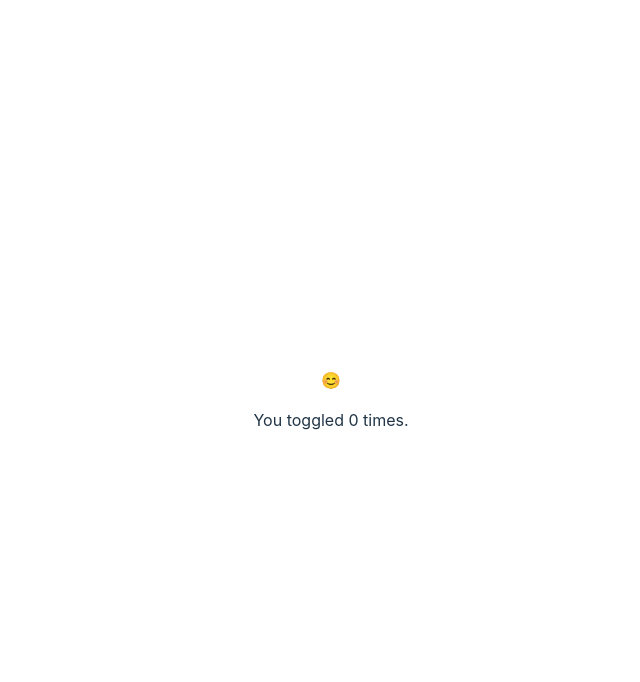
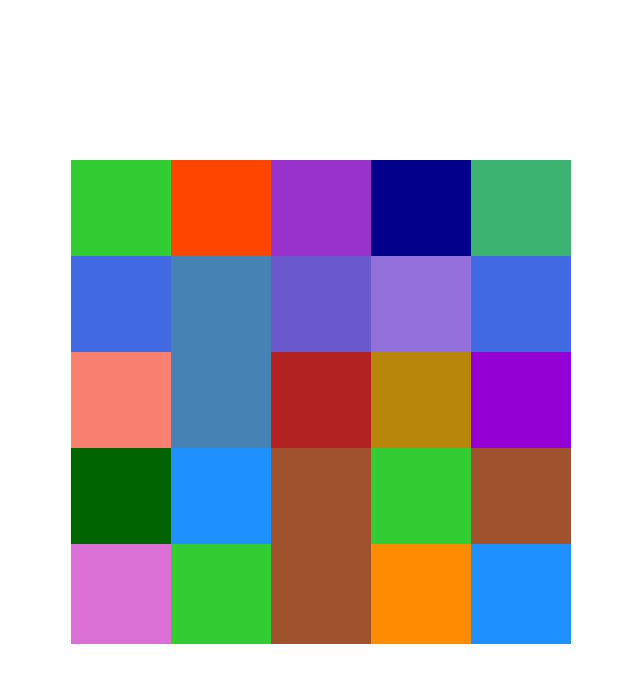
Before and after one commit to csillagpeti/pokecard, a React (Vite) app: page / in a window 1280 px wide. Shown: the top 682 px of the page, without its empty margins (319-959 px from the left). Built offline with nearby package versions, Linux system fonts and the light colour scheme.

Commit message:
ColorBox state exercise

```diff
--- a/src/App.jsx
+++ b/src/App.jsx
@@ -16,28 +16,22 @@ import Form from './Form'
 import Counter from './Counter'
 import Toggler from './Toggler'
 import ToggleCounter from './ToggleCounter'
+import ColorBoxGrid from './ColorBoxGrid'
 
-const data = [
-  { id: 1, item: 'eggs', quantity: 12, completed: false },
-  { id: 2, item: 'milk', quantity: 4, completed: true },
-  { id: 3, item: 'butter', quantity: 1, completed: false },
-  { id: 4, item: 'carrots', quantity: 6, completed: true },
-  { id: 5, item: 'chicken breasts', quantity: 2, completed: false }
-]
-
-const properties = [
-  { id: 129031, name: "Desert Yurt", rating: 4.9, price: 150 },
-  { id: 129331, name: "Lone Mountain Cabin", rating: 4.8, price: 250 },
-  { id: 129032, name: "Cactus Retreat", rating: 4.75, price: 300 },
-  { id: 129033, name: "Redwood Treehouse Escape", rating: 4.9, price: 120 },
-  { id: 129034, name: "Oceanview Condo", rating: 4.7, price: 140 },
-  { id: 129035, name: "Gold Miner Campground", rating: 4.69, price: 96 },
-];
 
 function App() {
   return (
     <>
-      {/* <Greeter person="Bob"/>
+    <ColorBoxGrid
+      colors={colors}/>
+    </>
+  )
+}
+
+export default App
+
+/* Available components in the sandbox:
+<Greeter person="Bob"/>
 <LoginForm />
 <Die />
 <DiceRoll />
@@ -57,10 +51,57 @@ function App() {
 <Clicker message="HI!!!" buttonText="Click me" />
 <Clicker message="Please Stop Clicking Me!" buttonText="Do Not Click" />
 <Counter />
-      <Toggler /> */}
-      <ToggleCounter />
-    </>
-  )
-}
+<Toggler />
+<ToggleCounter /> */
 
-export default App
+const data = [
+  { id: 1, item: 'eggs', quantity: 12, completed: false },
+  { id: 2, item: 'milk', quantity: 4, completed: true },
+  { id: 3, item: 'butter', quantity: 1, completed: false },
+  { id: 4, item: 'carrots', quantity: 6, completed: true },
+  { id: 5, item: 'chicken breasts', quantity: 2, completed: false }
+]
+
+const properties = [
+  { id: 129031, name: "Desert Yurt", rating: 4.9, price: 150 },
+  { id: 129331, name: "Lone Mountain Cabin", rating: 4.8, price: 250 },
+  { id: 129032, name: "Cactus Retreat", rating: 4.75, price: 300 },
+  { id: 129033, name: "Redwood Treehouse Escape", rating: 4.9, price: 120 },
+  { id: 129034, name: "Oceanview Condo", rating: 4.7, price: 140 },
+  { id: 129035, name: "Gold Miner Campground", rating: 4.69, price: 96 },
+];
+
+const colors = [
+  "crimson",
+  "darkorange",
+  "limegreen",
+  "mediumseagreen",
+  "cornflowerblue",
+  "darkorchid",
+  "saddlebrown",
+  "firebrick",
+  "seagreen",
+  "royalblue",
+  "mediumpurple",
+  "darkslategray",
+  "salmon",
+  "darkgoldenrod",
+  "skyblue",
+  "orchid",
+  "darkcyan",
+  "steelblue",
+  "peru",
+  "tomato",
+  "darkviolet",
+  "indianred",
+  "forestgreen",
+  "chocolate",
+  "darkblue",
+  "dodgerblue",
+  "darkred",
+  "sienna",
+  "slateblue",
+  "orangered",
+  "darkgreen",
+  "maroon"
+]
--- /dev/null
+++ b/src/ColorBox.css
@@ -0,0 +1,4 @@
+.ColorBox{
+  margin-bottom: -10px;
+  cursor: pointer;
+}
--- /dev/null
+++ b/src/ColorBox.jsx
@@ -0,0 +1,16 @@
+import "./ColorBox.css"
+import { useState } from "react";
+
+function pickRandomColor({colors}){
+  return colors[Math.floor(Math.random() * colors.length)]
+}
+
+export default function ColorBox({colors}){
+  const [color, setColor] = useState(pickRandomColor({colors}));
+  function updateColor(){
+    setColor(pickRandomColor({colors}))
+  }
+  return(
+    <canvas onClick={updateColor} className="ColorBox" width="100" height="100" style={{ backgroundColor: color }}></canvas>
+  )
+}
--- /dev/null
+++ b/src/ColorBoxGrid.css
@@ -0,0 +1,4 @@
+.grid{
+  max-width: 500px;
+  margin: auto;
+}
--- /dev/null
+++ b/src/ColorBoxGrid.jsx
@@ -0,0 +1,12 @@
+import ColorBox from "./ColorBox";
+import "./ColorBoxGrid.css"
+
+export default function ColorBoxGrid({ colors }) {
+  return (
+    <div className="grid">
+      {[...Array(25)].map((x, i) =>
+        <ColorBox key={i} colors={colors} />
+      )}
+    </div>
+  )
+}
```
Lines whose indentation alone changed are shown as unchanged.
